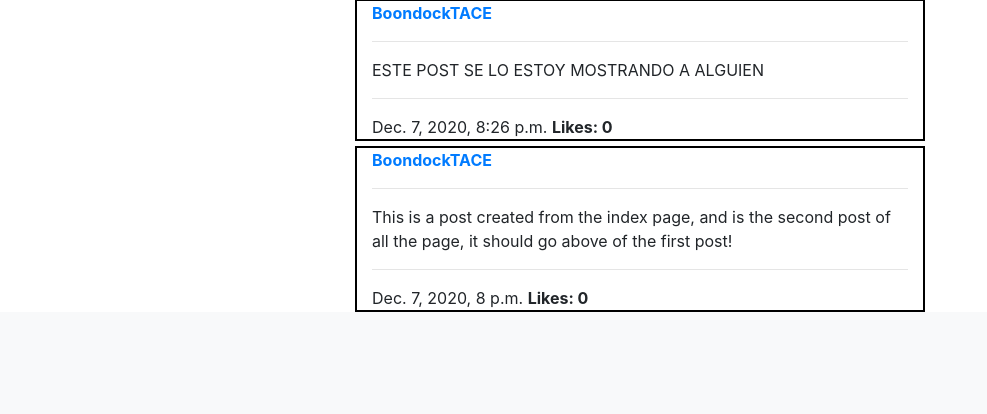
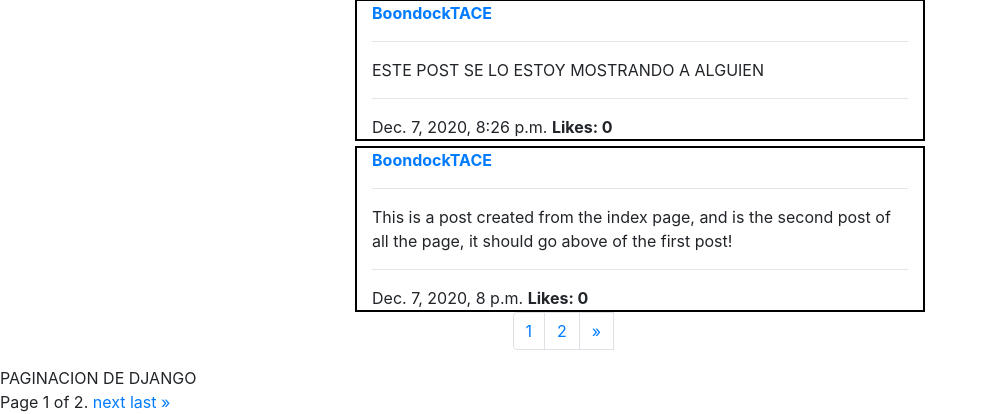
Before and after one commit to Boondock19/Boondock19--Project4-Network-HavardCourse, a Django app: page / in a window 1280 px wide. Shown: the part 1238-1652 px from the top of the page, without its empty margins (0-987 px from the left). Before the commit the page ends 1550 px from the top, so only its background shows below. Run offline with Django 3.2, Linux system fonts and the light colour scheme; data comes from the database, SQL or seed files in the repository; both versions use the stored data as it was after the commit; some libraries are stand-ins or nearby versions.

Commit message:
Noveno commit funciona Paginator en index

```diff
--- a/project4/network/templates/network/index.html
+++ b/project4/network/templates/network/index.html
@@ -43,4 +43,42 @@
 
     {% endfor %}
 
+    <div class="container">
+        <div class="row h-100 justify-content-center aling-items-center">
+            <div class="col-sm-3">
+                <nav aria-label="Page navigation example">
+                    <ul class="pagination">
+                        {% if page_obj.has_previous %}
+                            <a class="page-link" aria-label="Previous" href="?page={{ page_obj.previous_page_number }}"><span aria-hidden="true">&laquo;</span></a>
+                        {% endif %}
+                        {% for page in paginator %}
+                            <li class="page-item"><a class="page-link" href="?page={{ page.number }}">{{ page.number }}</a></li>
+                        {% endfor %}
+                        {% if page_obj.has_next %}
+                            <a class="page-link"  aria-label="Next" href="?page={{ page_obj.next_page_number }}"><span aria-hidden="true">&raquo;</span></a>
+                        {% endif %}
+                    </ul>
+                </nav>
+            </div>
+        </div>
+    </div>
+
+    PAGINACION DE DJANGO
+    <div class="pagination">
+        <span class="step-links">
+            {% if page_obj.has_previous %}
+                <a href="?page=1">&laquo; first</a>
+                <a href="?page={{ page_obj.previous_page_number }}">previous</a>
+            {% endif %}
+
+            <span class="current">
+                Page {{ page_obj.number }} of {{ page_obj.paginator.num_pages }}.
+            </span>
+
+            {% if page_obj.has_next %}
+                <a href="?page={{ page_obj.next_page_number }}">next</a>
+                <a href="?page={{ page_obj.paginator.num_pages }}">last &raquo;</a>
+            {% endif %}
+        </span>
+    </div>
 {% endblock %}
--- a/project4/network/views.py
+++ b/project4/network/views.py
@@ -23,7 +23,7 @@ def index(request):
         paginator=Paginator(posts,10)
         page_number=request.GET.get("page")
         page_obj=paginator.get_page(page_number)
-        context={"page_obj":page_obj,"posts":posts}
+        context={"page_obj":page_obj,"posts":posts,"paginator":paginator}
         return render(request, "network/index.html",context)
 
 
```
Also changed, not shown: project4/db.sqlite3.
